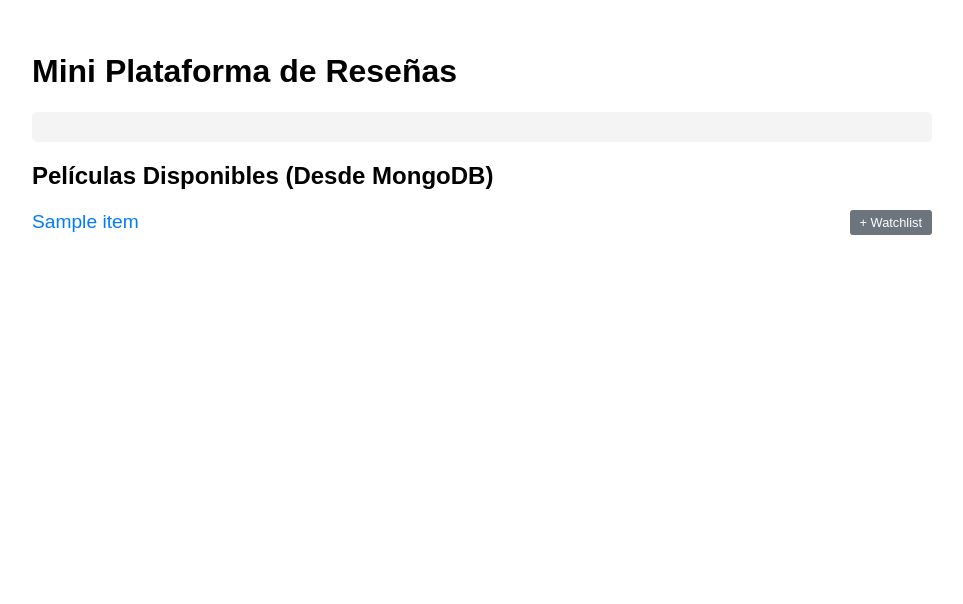
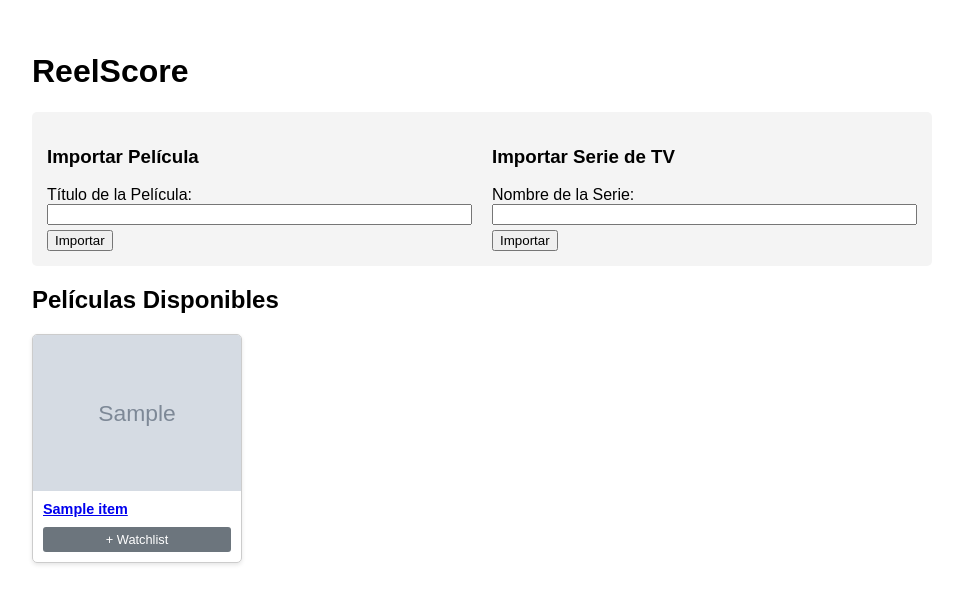
Before and after one commit to adrianrc708/arcast, a Flask app: page / in a window 1280 px wide. Shown: the part 48-652 px from the top of the page, without its empty margins (158-1121 px from the left). Run offline with Flask 3, Linux system fonts and the light colour scheme; grey boxes marked "Sample" are stand-in pictures; a database or web service that is not in the repository returns one stand-in record (values such as "Sample title"); data that the repository does not hold is empty.

Commit message:
importar peliculas y series

```diff
--- a/backend/package.json
+++ b/backend/package.json
@@ -1,5 +1,6 @@
 {
   "dependencies": {
+    "axios": "^1.13.2",
     "bcryptjs": "^3.0.3",
     "cors": "^2.8.5",
     "dotenv": "^17.2.3",
--- a/backend/server.js
+++ b/backend/server.js
@@ -15,8 +15,11 @@ app.use(express.json());
 // Rutas de la API
 app.use('/api/reviews', require('./routes/reviews.routes'));
 app.use('/api/movies', require('./routes/movies.routes'));
+app.use('/api/auth', require('./routes/auth.routes'));
+app.use('/api/user', require('./routes/user.routes'));
 
 // --- NUEVAS RUTAS ---
+app.use('/api/import', require('./routes/import.routes'));
 app.use('/api/auth', require('./routes/auth.routes'));
 app.use('/api/user', require('./routes/user.routes'));
 // --- FIN NUEVAS RUTAS ---
--- a/frontend/app.py
+++ b/frontend/app.py
@@ -1,7 +1,6 @@
 from flask import Flask, render_template, request, redirect, url_for, flash, session, make_response
 import requests
 import os
-# 'make_response' es nuevo, para poder añadir headers
 from functools import wraps
 
 app = Flask(__name__)
@@ -9,12 +8,8 @@ app.secret_key = 'supersecreto'
 BACKEND_API_URL = os.environ.get('BACKEND_API_URL', 'http://127.0.0.1:5000/api')
 
 
-# --- NUEVO: Decorador de No-Cache ---
+# --- Decorador No-Cache (Sin cambios) ---
 def no_cache(f):
-    """
-    Decorador para evitar que el navegador guarde la página en caché.
-    """
-
     @wraps(f)
     def decorated_function(*args, **kwargs):
         response = make_response(f(*args, **kwargs))
@@ -26,10 +21,8 @@ def no_cache(f):
     return decorated_function
 
 
-# --- FIN DECORADOR ---
-
+# --- Helper de Auth (Sin cambios) ---
 def get_auth_headers():
-    """Construye los headers de autenticación si el token existe en la sesión."""
     token = session.get('token')
     if token:
         return {'Authorization': f'Bearer {token}'}
@@ -40,22 +33,29 @@ def get_auth_headers():
 
 @app.route('/')
 def index():
-    # ... (Esta función no cambia) ...
+    """Ruta principal: mostrar lista de películas y series"""
     movies = []
+    tv_shows = []  # <-- NUEVO
     try:
-        response = requests.get(f"{BACKEND_API_URL}/movies")
-        if response.status_code == 200:
-            movies = response.json()
-        else:
-            flash("Error al cargar películas del backend.", "error")
+        # 1. Obtener Películas
+        response_movies = requests.get(f"{BACKEND_API_URL}/movies")
+        if response_movies.status_code == 200:
+            movies = response_movies.json()
+
+        # 2. Obtener Series (¡NECESITAREMOS ESTO!)
+        # (Nota: Aún no hemos creado el backend para /api/tvshows,
+        # así que por ahora solo buscamos películas)
+
     except requests.exceptions.ConnectionError:
         flash("Error: No se pudo conectar al backend (Node.js).", "error")
-    return render_template('index.html', movies=movies)
+
+    return render_template('index.html', movies=movies, tv_shows=tv_shows)
 
 
 @app.route('/movie/<movie_id>', methods=['GET'])
 def movie_detail(movie_id):
     # ... (Esta función no cambia) ...
+    # (El resto del código de esta función es idéntico)
     try:
         movie_response = requests.get(f"{BACKEND_API_URL}/movies/{movie_id}")
         if movie_response.status_code != 200:
@@ -76,6 +76,7 @@ def movie_detail(movie_id):
 @app.route('/movie/<movie_id>/add_review', methods=['POST'])
 def add_review(movie_id):
     # ... (Esta función no cambia) ...
+    # (El resto del código de esta función es idéntico)
     data = {
         "movieId": movie_id,
         "movieTitle": request.form.get('movieTitle'),
@@ -95,24 +96,59 @@ def add_review(movie_id):
     return redirect(url_for('movie_detail', movie_id=movie_id))
 
 
-@app.route('/add_movie', methods=['POST'])
-def add_movie():
-    # ... (Esta función no cambia) ...
+# --- MODIFICADO: De 'add_movie' a 'import_movie' ---
+@app.route('/import_movie', methods=['POST'])
+def import_movie():
+    """Procesar formulario para IMPORTAR una película (via API)"""
     title = request.form.get('title')
     if title:
         try:
             headers = get_auth_headers()
-            requests.post(f"{BACKEND_API_URL}/movies", json={"title": title}, headers=headers)
+            if not headers:
+                flash("Debes iniciar sesión para importar contenido.", "error")
+                return redirect(url_for('login'))
+
+            response = requests.post(f"{BACKEND_API_URL}/import/movie", json={"title": title}, headers=headers)
+
+            if response.status_code == 201:
+                flash("Película importada exitosamente.", "success")
+            else:
+                flash(f"Error: {response.json().get('message')}", "error")
+
         except requests.exceptions.ConnectionError:
             flash("Error conectando al backend.", "error")
+
     return redirect(url_for('index'))
 
 
-# --- Rutas de Autenticación ---
+# --- NUEVA RUTA: Importar Serie de TV ---
+@app.route('/import_tv', methods=['POST'])
+def import_tv():
+    name = request.form.get('name')
+    if name:
+        try:
+            headers = get_auth_headers()
+            if not headers:
+                flash("Debes iniciar sesión para importar contenido.", "error")
+                return redirect(url_for('login'))
 
+            response = requests.post(f"{BACKEND_API_URL}/import/tv", json={"name": name}, headers=headers)
+
+            if response.status_code == 201:
+                flash("Serie importada exitosamente.", "success")
+            else:
+                flash(f"Error: {response.json().get('message')}", "error")
+
+        except requests.exceptions.ConnectionError:
+            flash("Error conectando al backend.", "error")
+
+    return redirect(url_for('index'))
+
+
+# --- Rutas de Autenticación (Sin cambios) ---
 @app.route('/login', methods=['GET', 'POST'])
 def login():
-    # ... (Esta función no cambia) ...
+    # ... (sin cambios) ...
     if request.method == 'POST':
         data = {"email": request.form.get('email'), "password": request.form.get('password')}
         try:
@@ -134,13 +170,10 @@ def login():
 
 @app.route('/register', methods=['GET', 'POST'])
 def register():
-    # ... (Esta función no cambia) ...
+    # ... (sin cambios) ...
     if request.method == 'POST':
-        data = {
-            "username": request.form.get('username'),
-            "email": request.form.get('email'),
-            "password": request.form.get('password')
-        }
+        data = {"username": request.form.get('username'), "email": request.form.get('email'),
+                "password": request.form.get('password')}
         try:
             response = requests.post(f"{BACKEND_API_URL}/auth/register", json=data)
             if response.status_code == 201:
@@ -154,8 +187,9 @@ def register():
 
 
 @app.route('/logout')
-@no_cache  # Aplicamos el decorador aquí
+@no_cache
 def logout():
+    # ... (sin cambios) ...
     session.pop('token', None)
     session.pop('username', None)
     session.pop('user_email', None)
@@ -164,11 +198,11 @@ def logout():
     return redirect(url_for('index'))
 
 
-# --- Rutas de Perfil y Cuenta (MODIFICADAS) ---
-
+# --- Rutas de Perfil y Cuenta (Sin cambios) ---
 @app.route('/account')
-@no_cache  # Aplicamos el decorador aquí
+@no_cache
 def account():
+    # ... (sin cambios) ...
     if not session.get('token'):
         flash('Debes iniciar sesión para ver esta página.', 'error')
         return redirect(url_for('login'))
@@ -186,79 +220,63 @@ def account():
         return redirect(url_for('index'))
 
 
-# --- NUEVA RUTA: Actualizar Cuenta ---
 @app.route('/update_account', methods=['POST'])
 @no_cache
 def update_account():
+    # ... (sin cambios) ...
     if not session.get('token'):
         return redirect(url_for('login'))
-
     new_username = request.form.get('username')
-    new_email = request.form.get('email')
-
     try:
         headers = get_auth_headers()
-        data = {"username": new_username, "email": new_email}
+        data = {"username": new_username}
         response = requests.put(f"{BACKEND_API_URL}/user/me", json=data, headers=headers)
-
         if response.status_code == 200:
-            # Actualizamos la sesión de Flask con el nuevo nombre
             session['username'] = new_username
-            session['user_email'] = new_email
-            flash('Cuenta actualizada exitosamente.', 'success')
+            flash('Nombre actualizado exitosamente.', 'success')
         else:
             flash(f"Error al actualizar: {response.json().get('message')}", 'error')
-
     except requests.exceptions.ConnectionError:
         flash("Error de conexión al actualizar la cuenta.", "error")
-
     return redirect(url_for('account'))
 
 
 @app.route('/profile')
-@no_cache  # Aplicamos el decorador aquí
+@no_cache
 def profile():
+    # ... (sin cambios) ...
     if not session.get('token'):
         flash('Debes iniciar sesión para ver esta página.', 'error')
         return redirect(url_for('login'))
     try:
         headers = get_auth_headers()
-        # 1. Obtenemos las reseñas
         reviews_response = requests.get(f"{BACKEND_API_URL}/user/my-reviews", headers=headers)
-        # 2. Obtenemos la watchlist (NUEVO)
         watchlist_response = requests.get(f"{BACKEND_API_URL}/user/me/watchlist", headers=headers)
-
         my_reviews = reviews_response.json() if reviews_response.status_code == 200 else []
         my_watchlist = watchlist_response.json().get('watchlist', []) if watchlist_response.status_code == 200 else []
-
         return render_template('profile.html', my_reviews=my_reviews, my_watchlist=my_watchlist)
-
     except requests.exceptions.ConnectionError:
         flash("Error de conexión al cargar el perfil.", "error")
         return redirect(url_for('index'))
 
 
-# --- NUEVA RUTA: Watchlist ---
 @app.route('/add_to_watchlist', methods=['POST'])
 def add_to_watchlist():
+    # ... (sin cambios) ...
     if not session.get('token'):
         flash('Debes iniciar sesión para agregar a tu watchlist.', 'error')
         return redirect(url_for('login'))
-
     movie_id = request.form.get('movieId')
     try:
         headers = get_auth_headers()
         data = {"movieId": movie_id}
         response = requests.post(f"{BACKEND_API_URL}/user/me/watchlist", json=data, headers=headers)
-
         if response.status_code == 200:
             flash('Película agregada a tu watchlist.', 'success')
         else:
             flash(f"Error: {response.json().get('message')}", 'error')
-
     except requests.exceptions.ConnectionError:
         flash("Error de conexión.", "error")
-
     return redirect(url_for('index'))
 
 
--- a/frontend/templates/index.html
+++ b/frontend/templates/index.html
@@ -3,46 +3,76 @@
 
 {% block content %}
     <style>
-        ul { list-style: none; padding: 0; }
-        li {
-            margin: 10px 0;
-            display: flex; /* Para alinear el botón */
-            justify-content: space-between;
-            align-items: center;
+        .form-new {
+            background: #f4f4f4; padding: 15px; border-radius: 5px;
+            display: flex; gap: 20px;
         }
-        li a { font-size: 1.2em; text-decoration: none; color: #007bff; }
-        .form-new { background: #f4f4f4; padding: 15px; border-radius: 5px; }
+        .form-new form { flex: 1; }
+        .movie-grid {
+            display: grid;
+            grid-template-columns: repeat(auto-fill, minmax(180px, 1fr));
+            gap: 20px;
+            margin-top: 20px;
+        }
+        .movie-card {
+            border: 1px solid #ccc;
+            border-radius: 5px;
+            box-shadow: 0 2px 4px rgba(0,0,0,0.1);
+            text-decoration: none;
+            color: black;
+            overflow: hidden; /* Para que la imagen no se salga */
+        }
+        .movie-card img {
+            width: 100%;
+            height: auto;
+            display: block;
+        }
+        .movie-card-title {
+            padding: 10px;
+            font-weight: bold;
+            font-size: 0.9em;
+        }
         .watchlist-btn {
-            background: #6c757d;
-            color: white;
-            border: none;
-            padding: 5px 10px;
-            cursor: pointer;
-            border-radius: 3px;
-            font-size: 0.8em;
+            background: #6c757d; color: white; border: none;
+            padding: 5px 10px; cursor: pointer; border-radius: 3px;
+            font-size: 0.8em; width: 100%;
         }
     </style>
 
-    <h1>Mini Plataforma de Reseñas</h1>
+    <h1>ReelScore</h1>
 
     <div class="form-new">
-        </div>
+        <form action="{{ url_for('import_movie') }}" method="POST">
+            <h3>Importar Película</h3>
+            <label for="title">Título de la Película:</label>
+            <input type="text" id="title" name="title" required style="width: 100%; box-sizing: border-box;">
+            <button type="submit" style="margin-top: 5px;">Importar</button>
+        </form>
 
-    <h2>Películas Disponibles (Desde MongoDB)</h2>
-    <ul>
+        <form action="{{ url_for('import_tv') }}" method="POST">
+            <h3>Importar Serie de TV</h3>
+            <label for="name">Nombre de la Serie:</label>
+            <input type="text" id="name" name="name" required style="width: 100%; box-sizing: border-box;">
+            <button type="submit" style="margin-top: 5px;">Importar</button>
+        </form>
+    </div>
+
+    <h2>Películas Disponibles</h2>
+    <div class="movie-grid">
         {% for movie in movies %}
-            <li>
+            <div class="movie-card">
                 <a href="{{ url_for('movie_detail', movie_id=movie._id) }}">
-                    {{ movie.title }}
+                    <img src="{{ movie.posterUrl or 'https://i.imgur.com/gA3S3jY.png' }}" alt="{{ movie.title }}">
+                    <div class="movie-card-title">{{ movie.title }}</div>
                 </a>
-
-                <form action="{{ url_for('add_to_watchlist') }}" method="POST" style="margin: 0;">
+                <form action="{{ url_for('add_to_watchlist') }}" method="POST" style="padding: 0 10px 10px 10px;">
                     <input type="hidden" name="movieId" value="{{ movie._id }}">
                     <button type="submit" class="watchlist-btn">+ Watchlist</button>
                 </form>
-            </li>
+            </div>
         {% else %}
-            <li>No hay películas en la base de datos. ¡Agrega una!</li>
+            <p>No hay películas en la base de datos. ¡Importa una!</p>
         {% endfor %}
-    </ul>
-{% endblock %}
+    </div>
+
+    {% endblock %}
```
Also changed, not shown: backend/controllers/import.controller.js (added, +94 -0 lines), backend/models/movie.model.js (+5 -4 lines), backend/models/tvshow.model.js (added, +12 -0 lines), backend/routes/import.routes.js (added, +11 -0 lines), frontend/templates/movie.html (+27 -4 lines), backend/package-lock.json, 1 other file.
